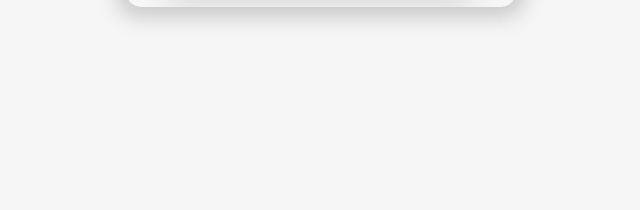
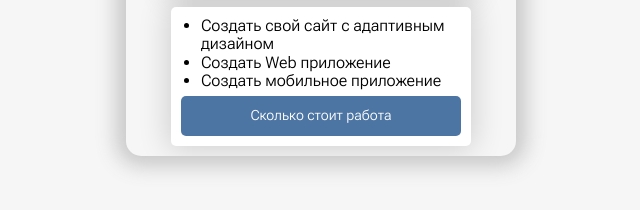
Before and after one commit to compfixengineer/taplink, a plain HTML site: page index.html in a window 1280 px wide. Shown: the part 428-638 px from the top of the page, without its empty margins (319-959 px from the left). Drawn offline with Linux system fonts and the light colour scheme.

Commit message:
add: block with offer

```diff
--- a/css/style.css
+++ b/css/style.css
@@ -129,3 +129,22 @@ body{
 .button.github{
     background: #000;
 }
+
+.offer{
+    border-radius: 5px;
+    box-shadow: 0px 0px 30px 3px rgba(0, 0, 0, 0.16);
+    background: rgb(255, 255, 255);
+    margin-top: 5px;
+    margin-bottom: 10px;
+    padding: 10px 10px;
+}
+
+ul{
+    margin-top: 0px;
+    margin-bottom: 5px;
+    padding-left: 20px;
+}
+
+.button.price{
+    background: rgb(76, 117, 163)
+}
--- a/index.html
+++ b/index.html
@@ -45,6 +45,16 @@
                 </a>
             </div>
             <!-- /.social-card -->
+            <div class="offer">
+                <ul>
+                    <li>Создать свой сайт с адаптивным дизайном</li>
+                    <li>Создать Web приложение</li>
+                    <li>Создать мобильное приложение </li>
+                </ul>
+                <a href="#" class="button price">
+                    <span class="button-text">Сколько стоит работа</span>
+                </a>
+            </div>
         </div>
         <!-- /.container -->
     </div>
```
